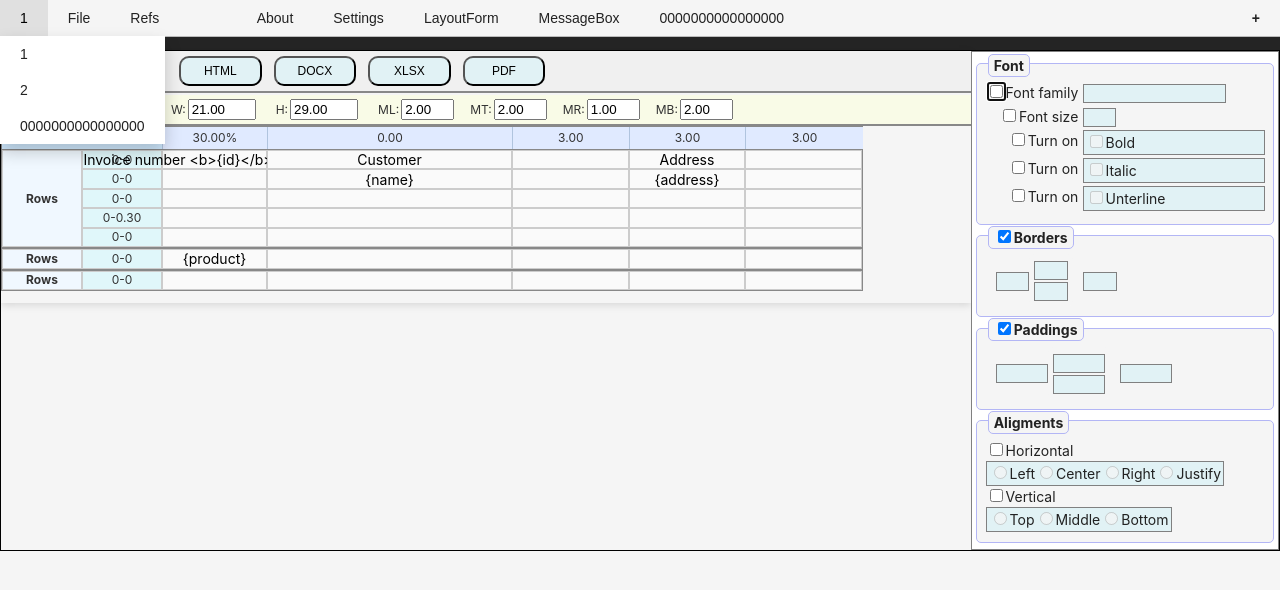
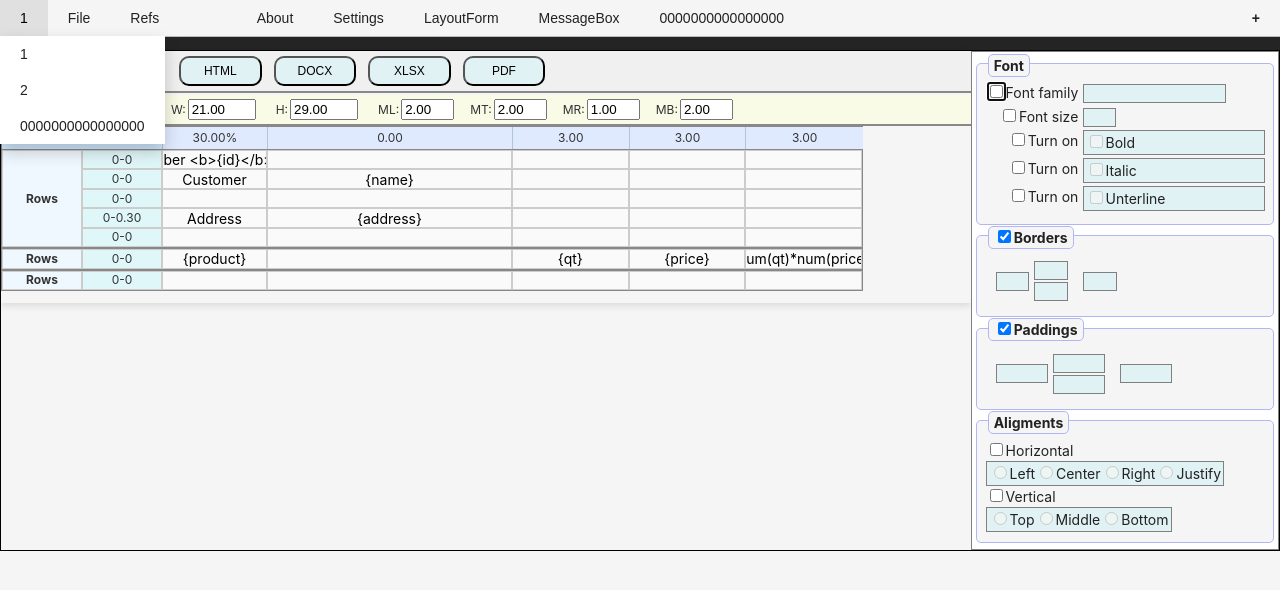
Before and after one commit to AndreiPuchko/q2web, a React (Vite) app: page / in a window 1280 px wide. Shown: the top 590 px of the page. Built offline with nearby package versions, Linux system fonts and the light colour scheme.

Commit message:
refactor: move constant cell style to css

```diff
--- a/src/components/reportEditor/Q2ReportEditor.css
+++ b/src/components/reportEditor/Q2ReportEditor.css
@@ -34,9 +34,26 @@
 }
 
 .q2-report-editor {
-        padding: 0;
-        box-shadow: 0 2px 8px #0002;
-        width: 100%;
-        height: 100%;
-        overflow: auto;
+    padding: 0;
+    box-shadow: 0 2px 8px #0002;
+    width: 100%;
+    height: 100%;
+    overflow: auto;
 }
+
+
+.q2-report-cell {
+    color: black;
+    display: flex;
+    align-items: center;
+    justify-content: center;
+    font-size: 14;
+    min-width: 0;
+    min-height: 0;
+    border: 1px solid #CCC;
+    margin: 0;
+    padding: 0;
+    overflow: hidden;
+    box-sizing: border-box;
+    cursor: pointer;
+}
--- a/src/components/reportEditor/Q2ReportEditor.tsx
+++ b/src/components/reportEditor/Q2ReportEditor.tsx
@@ -1,7 +1,7 @@
 import React, { Component } from "react";
 import Q2PropsEditor from "./Q2PropsEditor";
 import "./Q2ReportEditor.css";
-import get_report_json, {} from "./test_report"
+import get_report_json, { } from "./test_report"
 
 interface Q2ReportEditorProps {
     zoomWidthPx?: number;
@@ -457,6 +457,7 @@ class Q2ReportEditor extends Component<Q2ReportEditorProps, Q2ReportEditorState>
                         this.handleContextMenu(e, { type: "row", pageIdx: pageIdx!, colIdx: colIdx!, rowSetIdx });
                     }}
                 >
+                    {/* render rows's section "header" column  */}
                     <div
                         style={{
                             background: isSelected ? "#ffe066" : "#f0f8ff",
@@ -487,6 +488,7 @@ class Q2ReportEditor extends Component<Q2ReportEditorProps, Q2ReportEditorState>
                     >
                         Rows
                     </div>
+                    {/* render rows's heights column */}
                     {Array.from({ length: rowCount }).map((_, rowIdx) => {
                         const isHeightSelected = (this.state.selection as any)?.type === "rowheight"
                             && (this.state.selection as any).pageIdx === pageIdx
@@ -538,9 +540,10 @@ class Q2ReportEditor extends Component<Q2ReportEditorProps, Q2ReportEditorState>
                             </div>
                         );
                     })}
+                    {/* render cells */}
                     {Array.from({ length: rowCount }).map((_, rowIdx) =>
                         Array.from({ length: colCount }).map((_, cellIdx) => {
-                            const cellKey = `${cellIdx},${rowIdx}`;
+                            const cellKey = `${rowIdx},${cellIdx}`;
                             const cell = rowSet.cells && rowSet.cells[cellKey];
                             const isCurrent =
                                 this.state.selection?.type === "cell" &&
@@ -549,57 +552,65 @@ class Q2ReportEditor extends Component<Q2ReportEditorProps, Q2ReportEditorState>
                                 this.state.selection.rowSetIdx === rowSetIdx &&
                                 this.state.selection.rowIdx === rowIdx &&
                                 this.state.selection.cellIdx === cellIdx;
-                            return (
-                                <div
-                                    key={cellKey}
-                                    style={{
-                                        background: isCurrent ? "#ffe066" : "#fafafa",
-                                        color: "black",
-                                        display: "flex",
-                                        alignItems: "center",
-                                        justifyContent: "center",
-                                        fontSize: 14,
-                                        minWidth: 0,
-                                        minHeight: 0,
-                                        border: "1px solid #CCC",
-                                        margin: 0,
-                                        padding: 0,
-                                        boxSizing: "border-box",
-                                        gridColumn: `${cellIdx + 3} / ${cellIdx + 4}`,
-                                        gridRow: `${rowIdx + 1} / ${rowIdx + 2}`,
-                                        cursor: "pointer",
-                                    }}
-                                    onClick={e => {
-                                        e.stopPropagation();
-                                        this.handleSelect({
+                            return this.renderCell(
+                                cell,
+                                isCurrent,
+                                cellKey,
+                                cellIdx,
+                                rowIdx,
+                                pageIdx!,
+                                colIdx!,
+                                rowSetIdx
+                            );
+                        })
+                    )}
+                </div>
+            );
+        });
+    }
+
+
+    renderCell(
+        cell: any,
+        isCurrent: boolean,
+        cellKey: string,
+        cellIdx: number,
+        rowIdx: number,
+        pageIdx: number,
+        colIdx: number,
+        rowSetIdx: number
+    ) {
+        const clickParams = {
             type: "cell",
             pageIdx: pageIdx!,
             colIdx: colIdx!,
             rowSetIdx,
             rowIdx,
             cellIdx
-                                        });
+        };
+        // console.log(cell?.style);
+        return (
+            <div
+                key={cellKey}
+                style={{
+                    background: isCurrent ? "#ffe066" : "#fafafa",
+                    fontSize: 14,
+                    gridColumn: `${cellIdx + 3} / ${cellIdx + 4}`,
+                    gridRow: `${rowIdx + 1} / ${rowIdx + 2}`,
+                }}
+                className="q2-report-cell"
+                onClick={e => {
+                    e.stopPropagation();
+                    this.handleSelect(clickParams);
                 }}
                 onContextMenu={e => {
                     e.stopPropagation();
-                                        this.handleContextMenu(e, {
-                                            type: "cell",
-                                            pageIdx: pageIdx!,
-                                            colIdx: colIdx!,
-                                            rowSetIdx,
-                                            rowIdx,
-                                            cellIdx
-                                        });
+                    this.handleContextMenu(e, clickParams);
                 }}
             >
                 {cell ? cell.data : ""}
             </div>
         );
-                        })
-                    )}
-                </div>
-            );
-        });
     }
 
     // Helper to pass pageIdx/colIdx to renderRows/renderColumns
```
Lines whose indentation alone changed are shown as unchanged.
